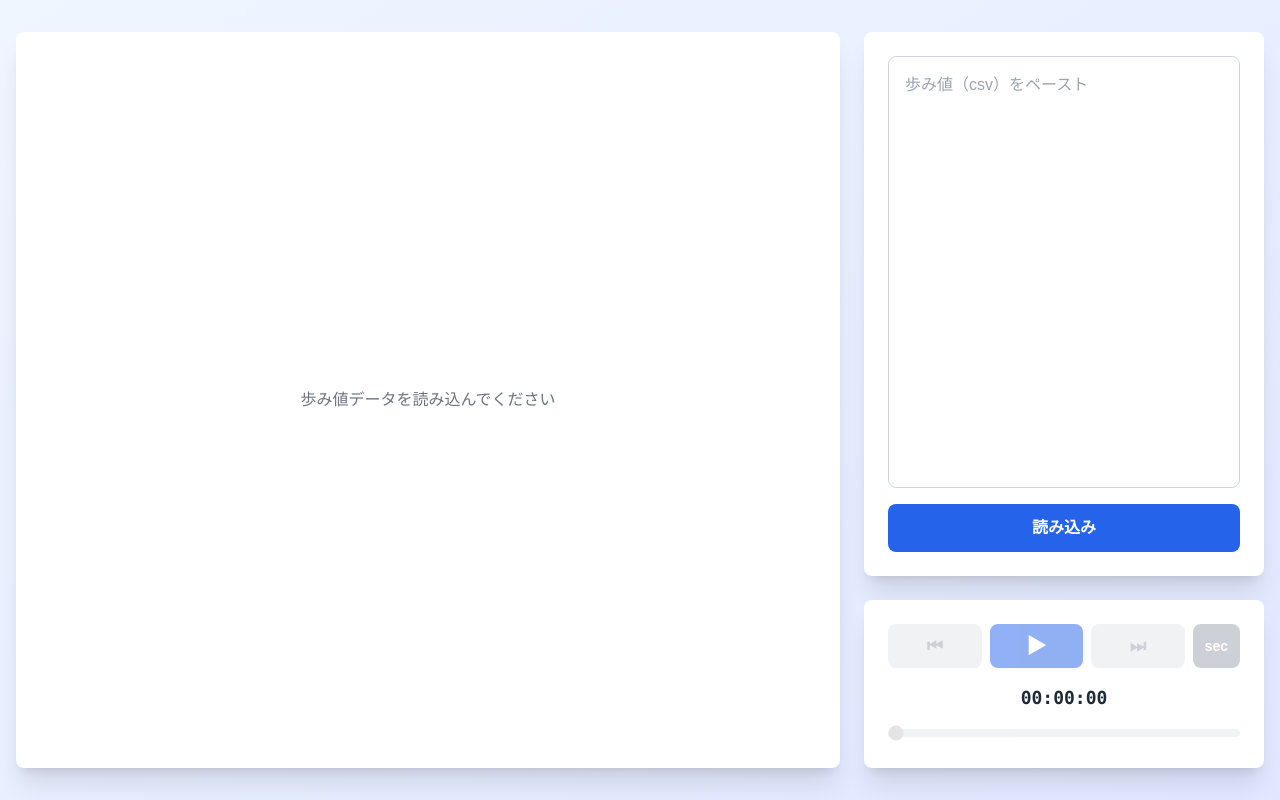
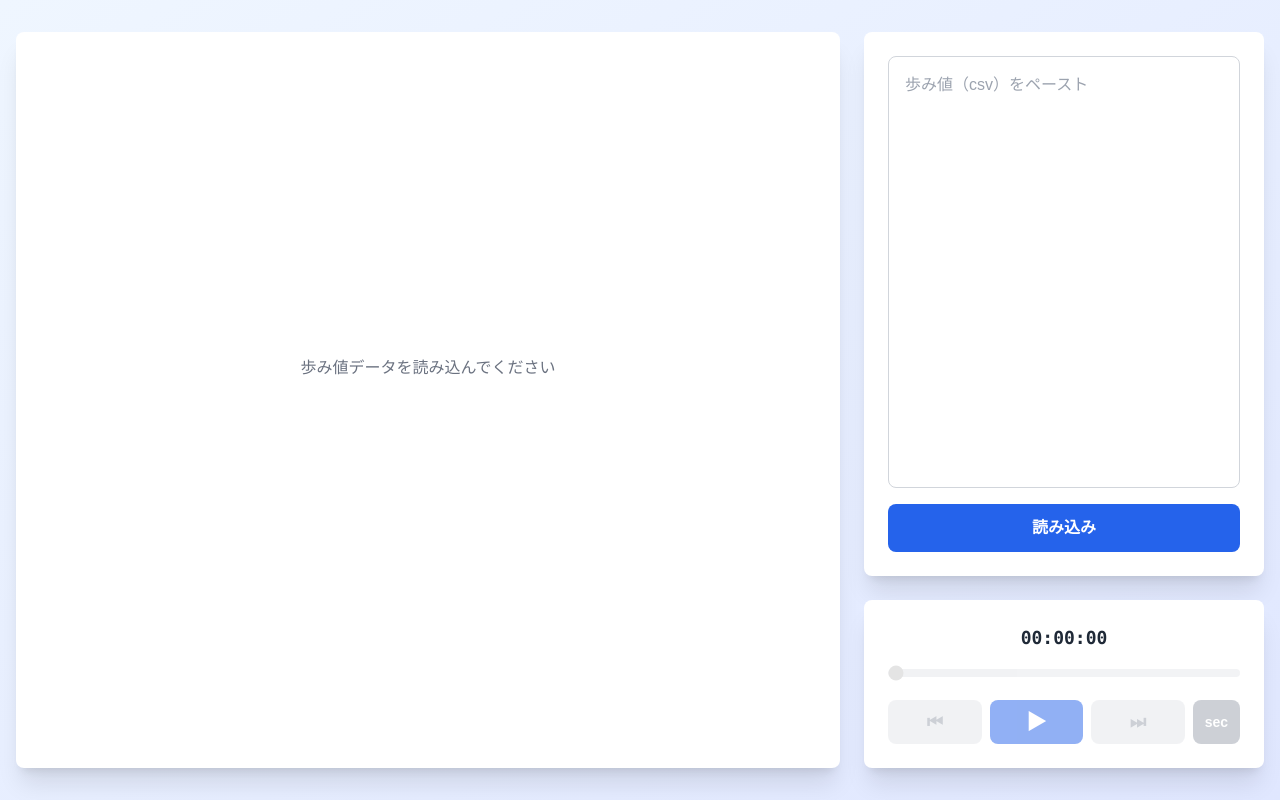
Before and after one commit to kashiomaru/kabu_sim, a Next.js app: page / in a window 1280 px wide. Built offline with nearby package versions, Linux system fonts and the light colour scheme.

Commit message:
レイアウト調整

```diff
--- a/app/page.tsx
+++ b/app/page.tsx
@@ -608,7 +608,7 @@ export default function Home() {
         <div className="grid grid-cols-1 lg:grid-cols-3 gap-6 h-[calc(100vh-4rem)]">
           {/* 左側：チャートエリア */}
           <div className="lg:col-span-2 bg-white dark:bg-gray-800 rounded-lg shadow-xl p-6">
-            <div className="w-full h-full">
+            <div className="w-full h-[calc(100%-4rem)]">
               {candlestickData ? (
                 <CandlestickChart
                   height={600}
@@ -645,9 +645,30 @@ export default function Home() {
             </div>
 
             {/* 右下：ボタンエリア */}
-            <div className="bg-white dark:bg-gray-800 rounded-lg shadow-xl p-6">
+            <div className="bg-white dark:bg-gray-800 rounded-lg shadow-xl p-6 flex flex-col">
+              {/* シークバー */}
+              <div className="mb-4">
+                {/* 時間表示 */}
+                <div className="mb-2 text-center">
+                  <span className="text-lg font-mono font-semibold text-gray-800 dark:text-white">
+                    {getTimeFromSeekValue()}
+                  </span>
+                </div>
+                <input
+                  type="range"
+                  min="0"
+                  max="100"
+                  value={seekValue}
+                  onChange={(e) => setSeekValue(Number(e.target.value))}
+                  disabled={!isControlsActive}
+                  className={`w-full h-2 bg-gray-200 dark:bg-gray-700 rounded-lg appearance-none accent-blue-600 ${
+                    isControlsActive ? 'cursor-pointer' : 'cursor-not-allowed opacity-50'
+                  }`}
+                />
+              </div>
+
               {/* ボタン群 */}
-              <div className="flex gap-2 mb-4">
+              <div className="flex gap-2">
                 <button
                   onClick={handleStepBack}
                   disabled={!isControlsActive}
@@ -697,27 +718,6 @@ export default function Home() {
                   {speedMode === 'sec' ? 'sec' : 'min'}
                 </button>
               </div>
-
-              {/* シークバー */}
-              <div>
-                {/* 時間表示 */}
-                <div className="mb-2 text-center">
-                  <span className="text-lg font-mono font-semibold text-gray-800 dark:text-white">
-                    {getTimeFromSeekValue()}
-                  </span>
-                </div>
-                <input
-                  type="range"
-                  min="0"
-                  max="100"
-                  value={seekValue}
-                  onChange={(e) => setSeekValue(Number(e.target.value))}
-                  disabled={!isControlsActive}
-                  className={`w-full h-2 bg-gray-200 dark:bg-gray-700 rounded-lg appearance-none accent-blue-600 ${
-                    isControlsActive ? 'cursor-pointer' : 'cursor-not-allowed opacity-50'
-                  }`}
-                />
-              </div>
             </div>
           </div>
         </div>
--- a/components/CandlestickChart.tsx
+++ b/components/CandlestickChart.tsx
@@ -36,6 +36,9 @@ export default function CandlestickChart({
   useEffect(() => {
     if (!chartContainerRef.current || chartRef.current) return;
 
+    // チャートの高さを決定（heightが指定されていない場合は親要素の高さを使用）
+    const chartHeight = height || (chartContainerRef.current.parentElement?.clientHeight || 400);
+
     // チャートの作成
     const chart = createChart(chartContainerRef.current, {
       layout: {
@@ -48,7 +51,7 @@ export default function CandlestickChart({
         horzLines: { color: '#333333' },
       },
       width: chartContainerRef.current.clientWidth,
-      height: height,
+      height: chartHeight,
       timeScale: {
         timeVisible: true,
         secondsVisible: false,
@@ -114,7 +117,7 @@ export default function CandlestickChart({
         seriesRef.current = null;
       }
     };
-  }, [height]);
+  }, [height, backgroundColor]);
 
   // 価格フォーマットの更新
   useEffect(() => {
```
